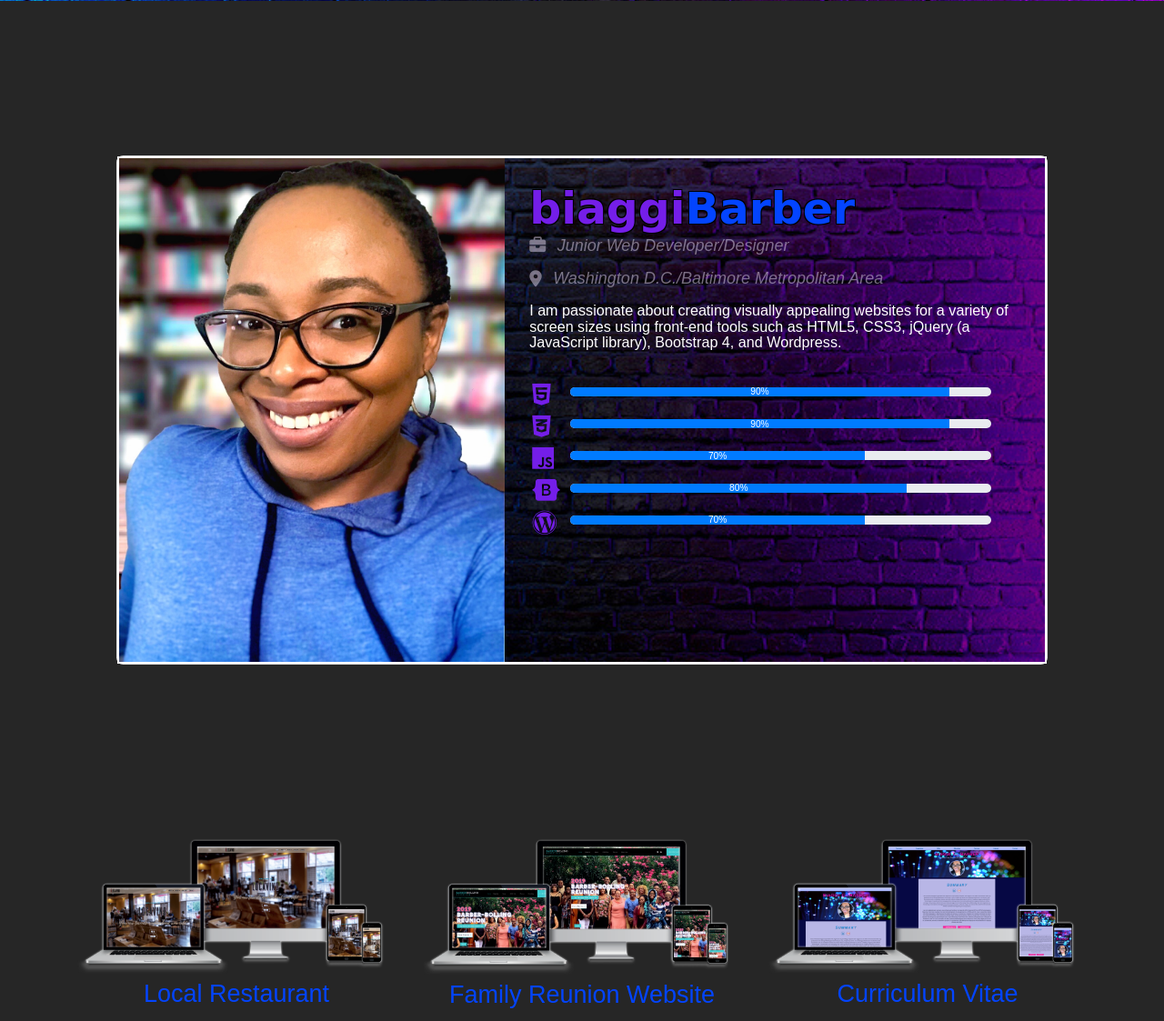
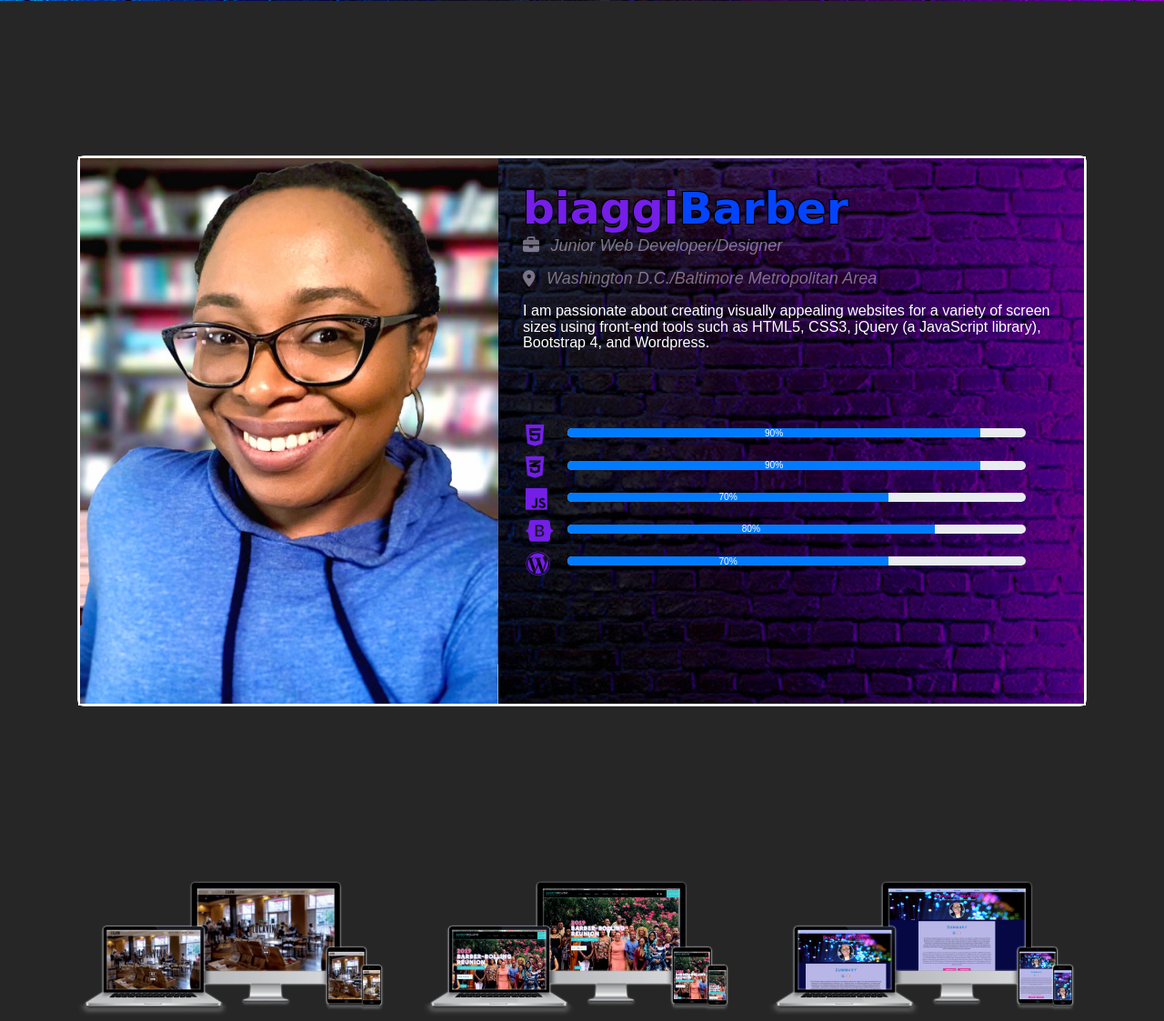
Before and after one commit to bibar7/bibar7.github.io, a PHP site: page / in a window 1280 px wide. Shown: the part 1398-2521 px from the top of the page at 91% size. Run offline with PHP 8.4, Linux system fonts and the light colour scheme; some libraries are stand-ins or nearby versions; some web fonts are replaced.

Commit message:
Update style.css

```diff
--- a/css/style.css
+++ b/css/style.css
@@ -498,9 +498,8 @@ a.nav-link:hover > p.hidden-text {
 
 /* Profile Card */
 
-#gigi-profile-card{
+.card{
   display: flex !important;
-  max-width: 80vw !important;
 
 margin-left: auto !important;
 margin-right: auto !important;
@@ -535,6 +534,29 @@ color: white;
   overflow: hidden;
 }
 
+div.dev-skills > div.container {
+  margin-top: -0.5rem !important;
+    }
+
+@media screen and (min-width: 951px){
+ .card{
+    max-width: 90vw !important;
+  }
+
+  div.dev-skills > div.container {
+margin-top: 1.5rem !important;
+  }
+}
+
+@media screen and (max-width: 950px){
+  .card{
+     max-width: 100vw !important;
+   }
+
+   div.dev-skills > div.container {
+    margin-top: 0.5rem !important;
+      }
+ }
 
 @media screen and (max-width: 767px){
   #gigi-profile-card{
@@ -560,6 +582,7 @@ color: white;
     max-width: 95vw !important;
   }
 }
+
 
 #gigi-profile-card h6 {
   font-size: 0.8em;
```
